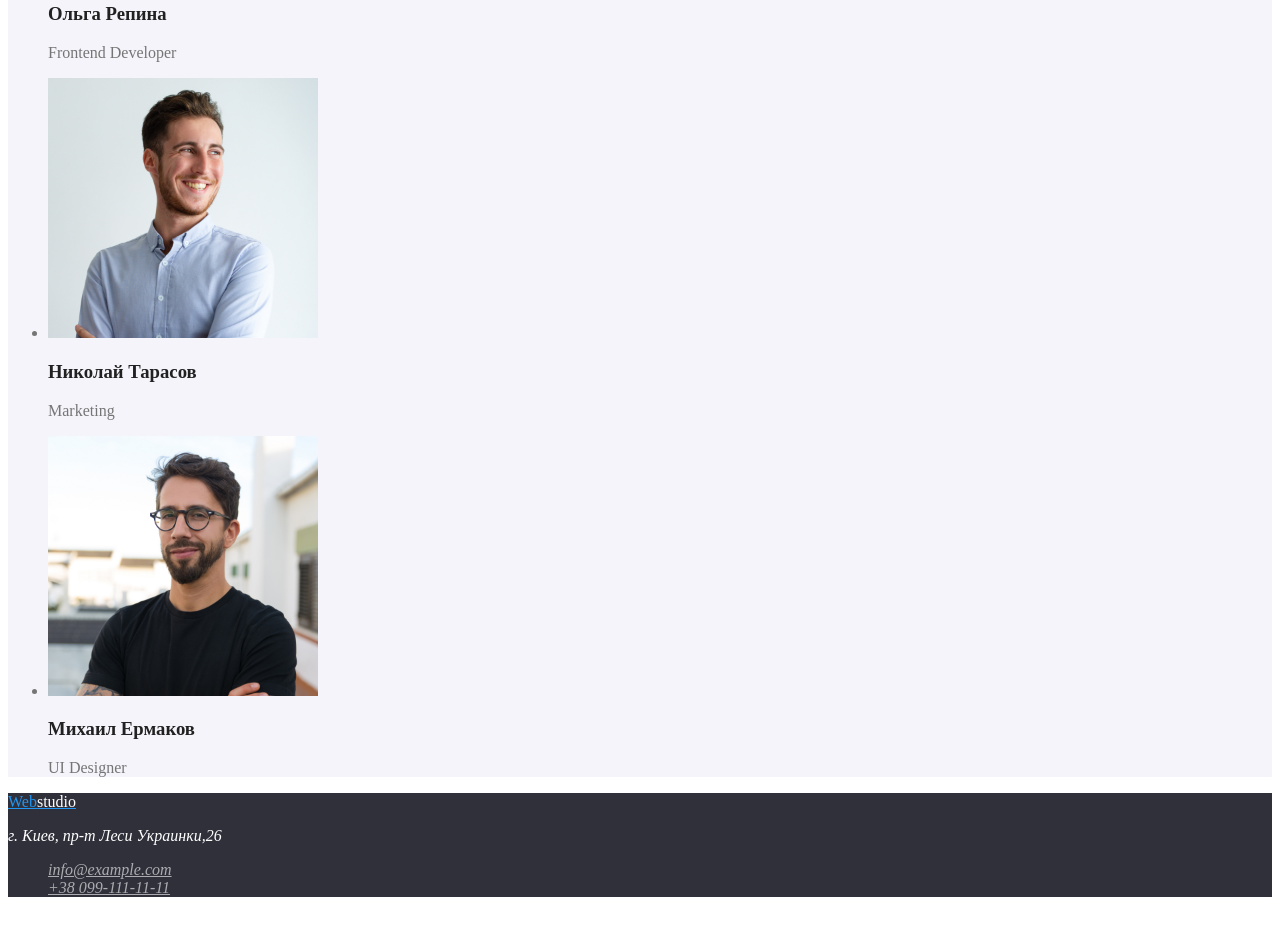
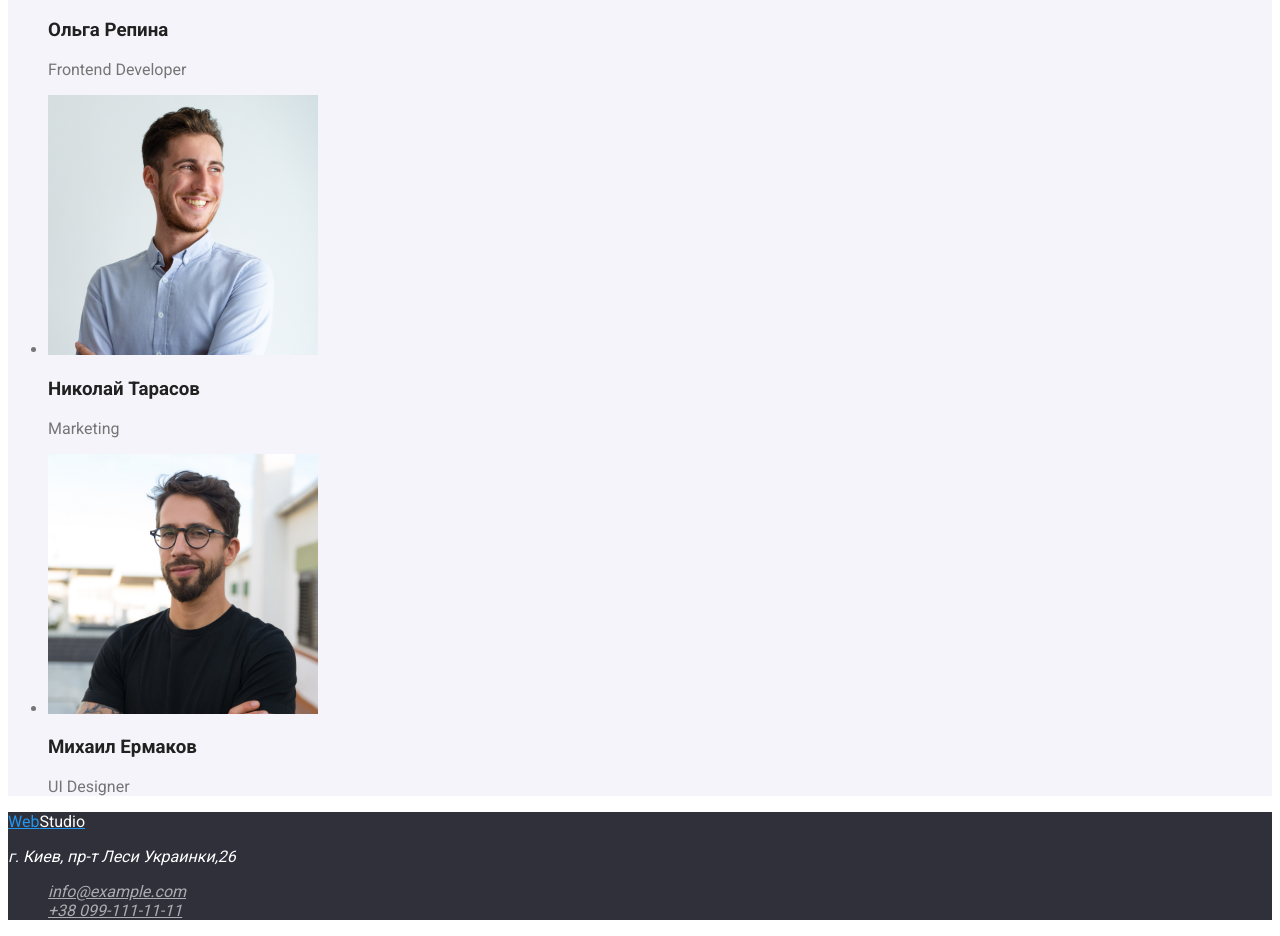
Before and after one commit to Shapikk/goit-markup-hw-02, a plain HTML site: page index.html in a window 1280 px wide. Shown: the part 2285-3221 px from the top of the page. Before the commit the page ends 3198 px from the top, so only its background shows below. Drawn offline with Linux system fonts and the light colour scheme.

Commit message:
Initial commit

```diff
--- a/css/styles.css
+++ b/css/styles.css
@@ -6,6 +6,7 @@
 body {
   color: var(--primery-text-color);
   background-color: #ffffff;
+  font-family: Roboto, sans-serif;
 }
 h2,
 h3 {
--- a/index.html
+++ b/index.html
@@ -91,7 +91,7 @@
 </main>
 <!--Footer-->
 <footer class="footer-site">
-<a class="logo" href="/index.html">Web<span class="studio-two">studio</span></a>
+<a class="logo" href="/index.html">Web<span class="studio-two">Studio</span></a>
 <address>
     <p class="address">г. Киев, пр-т Леси Украинки,26</p>
     <ul class="site-address list">
```
